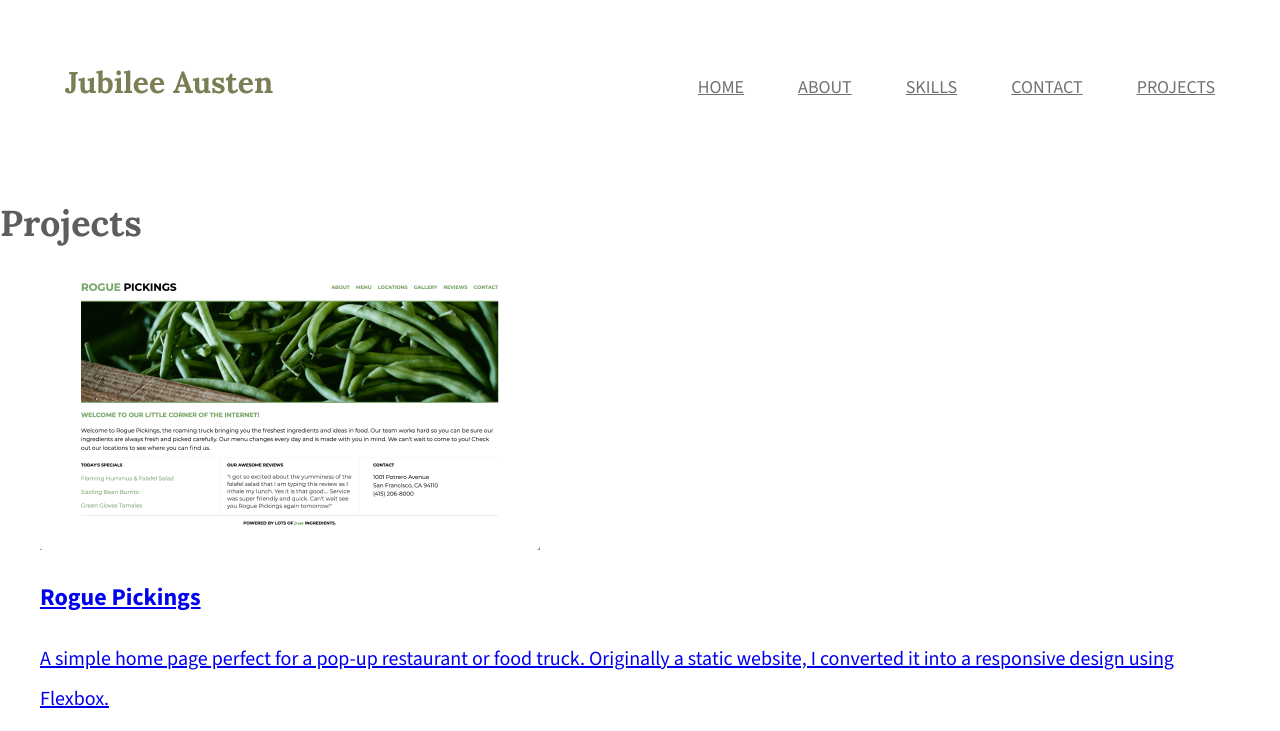
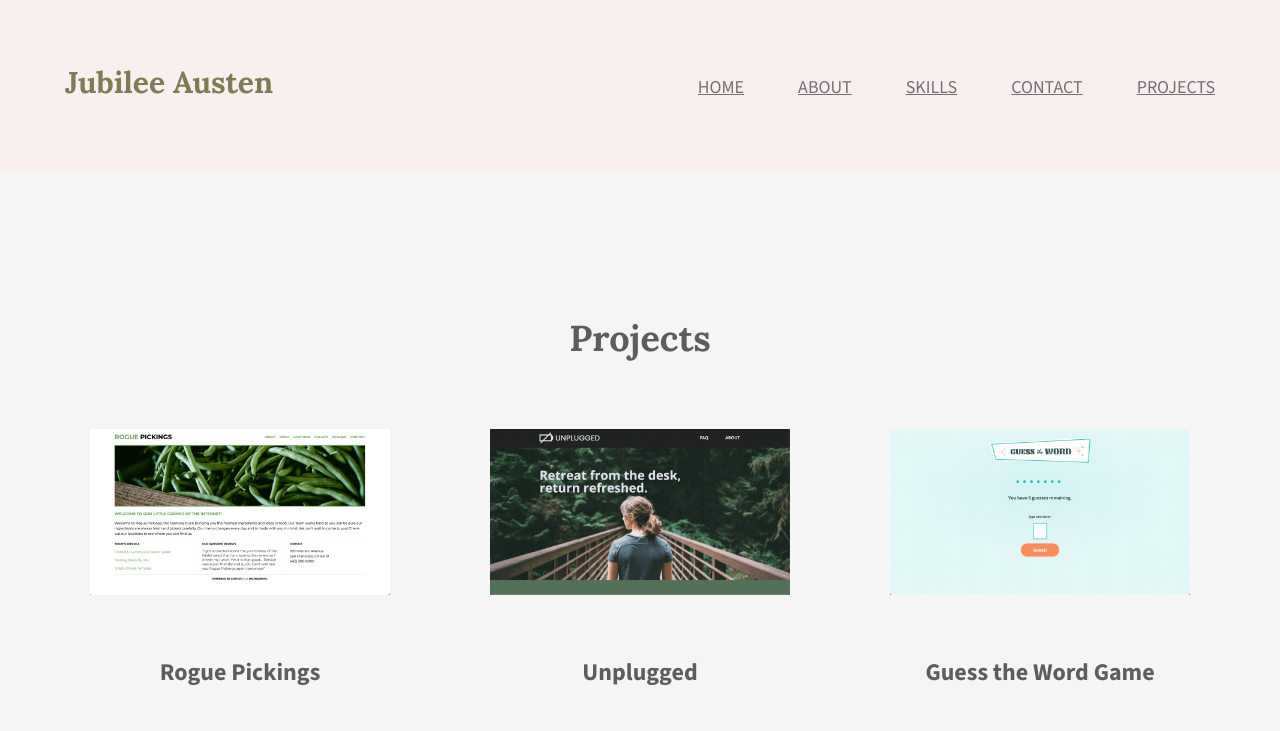
Before and after one commit to JanelleA/jubilee_austen, a plain HTML site: page projects/index.html in a window 1280 px wide. Shown: the top 731 px of the page. Drawn offline with nearby package versions, Linux system fonts and the light colour scheme.

Commit message:
Added final project page styles and made corrections

```diff
--- a/css/main.css
+++ b/css/main.css
@@ -209,3 +209,46 @@ header h2 {
 /****** Projects Page Styles ******/
 
 /****** Projects Page Header Styles ******/
+
+header {
+    background: #f9efef;
+}
+
+
+/****** Projects Page Projects Styles ******/
+
+#projects {
+    background-color: #f5f5f5;
+    text-align: center;
+}
+
+#projects .content-wrapper {
+    padding: 115px 0;
+}
+
+#projects h2 {
+    padding-bottom: 40px;
+}
+
+#projects .project-example {
+    float: left;
+    width: 300px;
+    padding: 0 50px;
+}
+
+#projects img {
+    width: 300px;
+}
+
+#projects a {
+    text-decoration: none;
+    color: #5e5d5e;
+}
+
+#projects h3 {
+    padding: 30px 0 20px 0;
+}
+
+#projects p {
+    text-align: left;
+}
--- a/projects/index.html
+++ b/projects/index.html
@@ -29,27 +29,29 @@
 
     <main>
         <section id="projects">
+            <div class="content-wrapper">
                 <h2>Projects</h2>
-            <div class="content-wrapper">
+                <div class="project-example">
                     <a href="https://skillcrush.github.io/206-rogue_pickings/" target="_blank">
                         <img src="../img/rogue-pickings.png" alt="Rogue Pickings" >
                         <h3>Rogue Pickings</h3>
+                    </a>
                         <p>A simple home page perfect for a pop-up restaurant or food truck. Originally a static website, I converted it into a responsive design using Flexbox.</p>
-                </a>
                 </div>
-            <div class="content-wrapper">
+                <div class="project-example">
                     <a href="https://skillcrush.github.io/206-unplugged_retreat/" target="_blank">
                         <img src="../img/unplugged.png" alt="Unplugged" >
                         <h3>Unplugged</h3>
+                    </a>
                         <p>A multi-page responsive website coded with Flexbox. This versatile design has sections, including a cards design pattern, that can be repurposed for different sites.</p>
-                </a>
                 </div>
-            <div class="content-wrapper">
+                <div class="project-example">
                     <a href="https://skillcrush.github.io/guess-the-word/" target="_blank">
                         <img src="../img/guess-the-word-game.png" alt="Guess the word game" >
                         <h3>Guess the Word Game</h3>
+                    </a>
                         <p>Players guess the word by entering one letter at a time. If the player guesses all the letters correctly before they use up their allotted guesses, they win!</p>
-                </a>
+                </div>
             </div>
         </section>
     </main>
```
Lines whose indentation alone changed are shown as unchanged.
